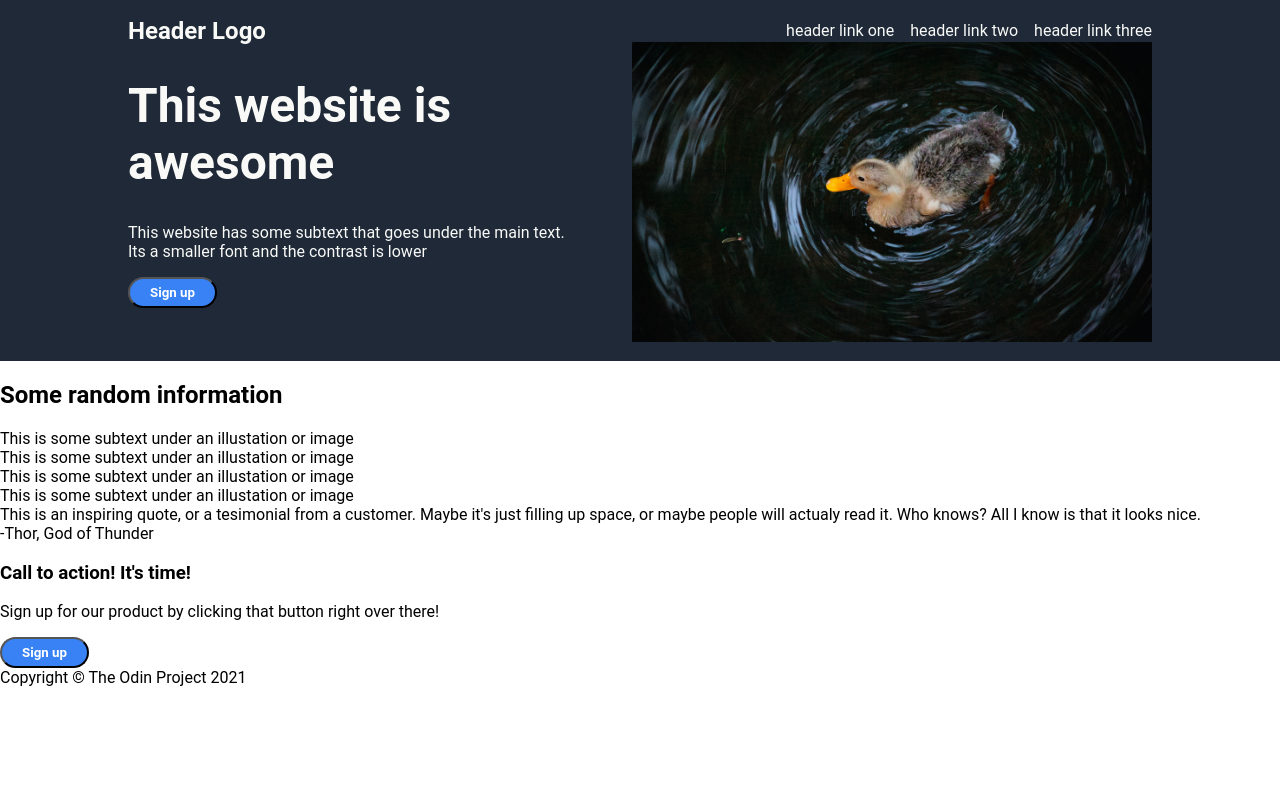
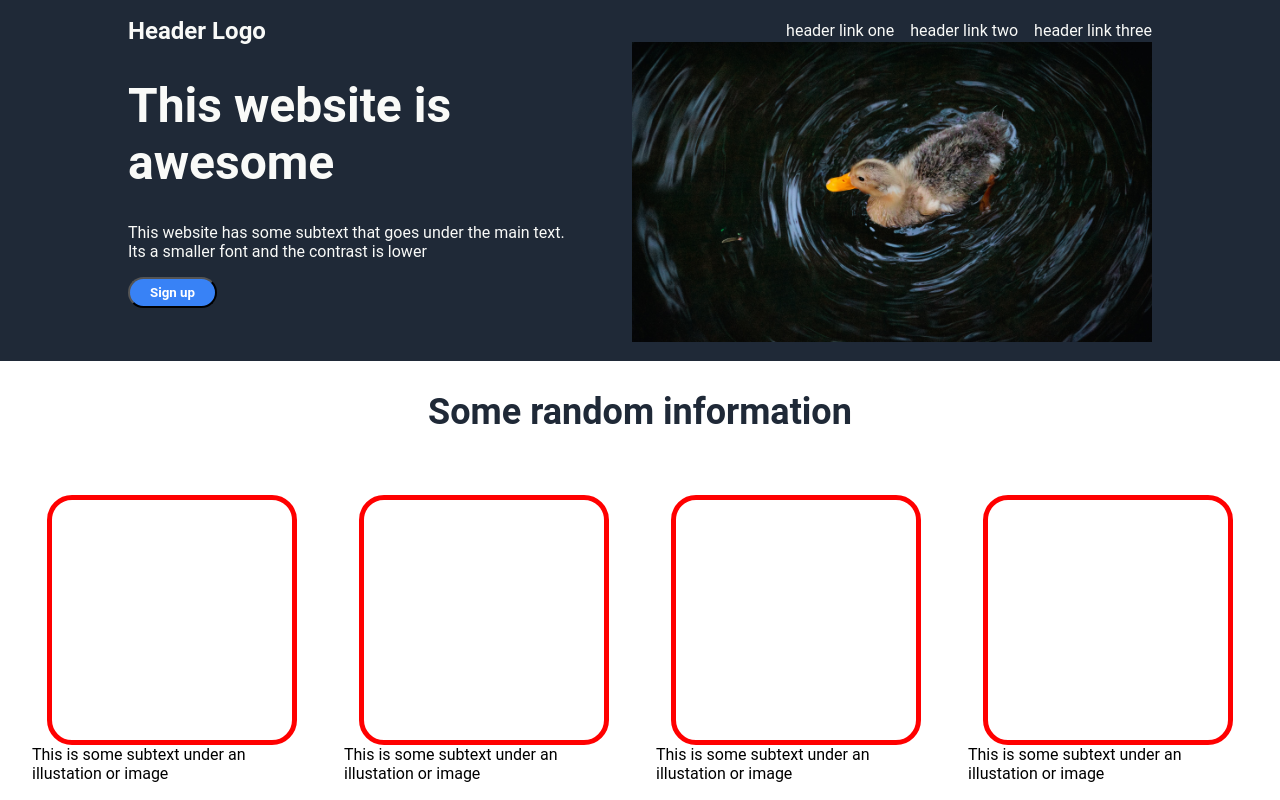
Before and after one commit to daltond1019/odin-landing-page, a plain HTML site: page index.html in a window 1280 px wide. Shown: the top 800 px of the page. Drawn offline with Linux system fonts and the light colour scheme.

Commit message:
Format the information section
Got the boxes and text in a form I'm mostly happy with. They are built
to resize in flexbox. img elements can be added to the square divs.
Would be a good place for a portfolio for instance.

```diff
--- a/style.css
+++ b/style.css
@@ -79,3 +79,39 @@
     width: 100%;
     object-fit: cover;
   }
+
+  .information{
+    display: flex;
+    flex-direction: column;
+    justify-content: center;
+    align-items: center;
+  }
+
+  .information-images{
+    display:flex;
+    padding: 32px;
+    justify-content: space-between;
+    align-items: space-between;
+    gap: 32px;
+  }
+
+  .card{
+    display: flex;
+    flex-direction: column;
+    justify-content: center;
+    align-items: center;
+  }
+
+  .box{
+    border: red 5px solid;
+    border-radius: 25px;
+    aspect-ratio : 1 / 1;
+    max-width: 30vh;
+    width: 100%;
+  }
+
+  h2{
+    font-size: 36px;
+    font-weight: extra-bold;
+    color: #1f2937;
+  }
```
